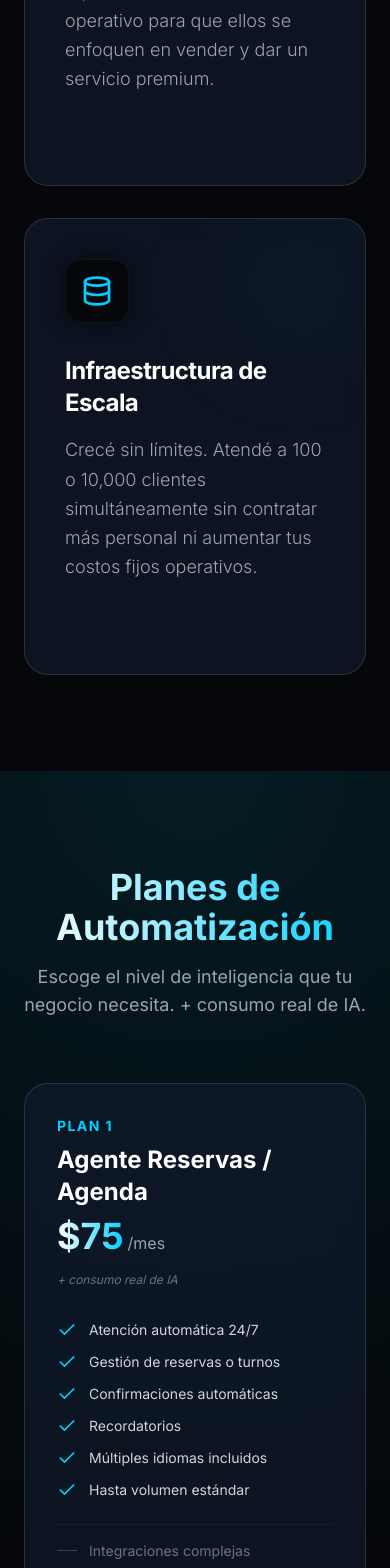
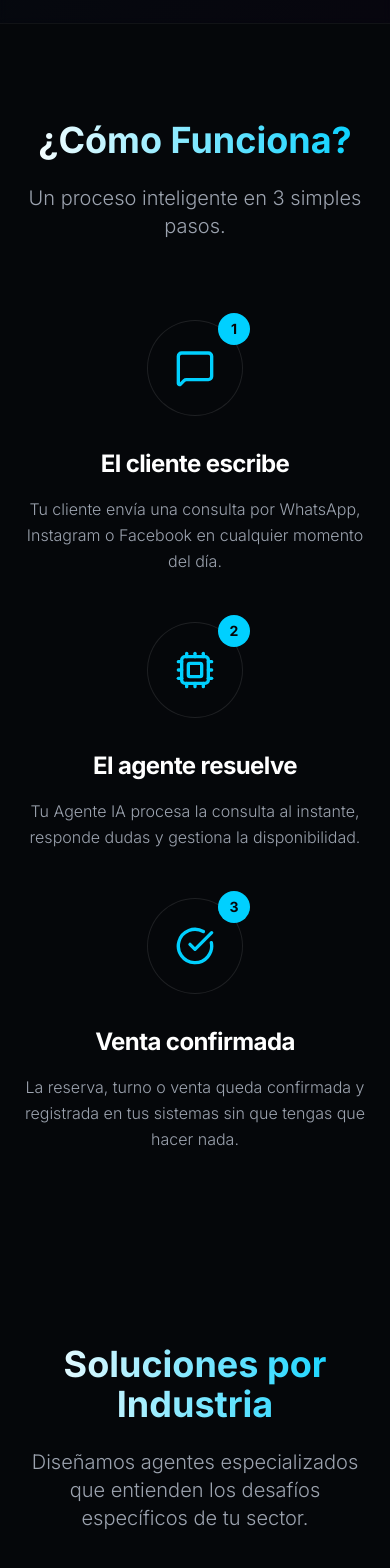
Before and after one commit to javiererce/BlueAutomation, a React (Vite) app: page / in a window 390 px wide. Shown: the part 2900-4468 px from the top of the page. Built offline with nearby package versions, Linux system fonts and the light colour scheme; no server answers.

Commit message:
Conversion Fix: Strategic sections added (UseCases, FAQ, Benefits) and reordered for UX

```diff
--- a/src/App.jsx
+++ b/src/App.jsx
@@ -6,6 +6,8 @@ import HowItWorks from './components/HowItWorks'
 import Testimonials from './components/Testimonials'
 import Contact from './components/Contact'
 import Pricing from './components/Pricing'
+import UseCases from './components/UseCases'
+import FAQ from './components/FAQ'
 import { MessageCircle, Menu, X } from 'lucide-react'
 import { useState } from 'react'
 
@@ -34,15 +36,15 @@ function App() {
           </div>
 
           {/* Desktop Nav */}
-          <div className="hidden md:flex items-center gap-8">
-            <button onClick={() => scrollTo('services')} className="text-gray-400 hover:text-neon-cyan transition-colors text-sm font-medium">Servicios</button>
-            <button onClick={() => scrollTo('pricing')} className="text-gray-400 hover:text-neon-cyan transition-colors text-sm font-medium">Precios</button>
-            <button onClick={() => scrollTo('why-us')} className="text-gray-400 hover:text-neon-cyan transition-colors text-sm font-medium">Nosotros</button>
-            <button onClick={() => scrollTo('how-it-works')} className="text-gray-400 hover:text-neon-cyan transition-colors text-sm font-medium">Proceso</button>
-            <button onClick={() => scrollTo('contact')} className="text-gray-400 hover:text-neon-cyan transition-colors text-sm font-medium">Contacto</button>
+          <div className="hidden md:flex items-center gap-6">
+            <button onClick={() => scrollTo('why-us')} className="text-gray-400 hover:text-neon-cyan transition-colors text-xs font-medium uppercase tracking-wider">Beneficios</button>
+            <button onClick={() => scrollTo('how-it-works')} className="text-gray-400 hover:text-neon-cyan transition-colors text-xs font-medium uppercase tracking-wider">Proceso</button>
+            <button onClick={() => scrollTo('use-cases')} className="text-gray-400 hover:text-neon-cyan transition-colors text-xs font-medium uppercase tracking-wider">Casos</button>
+            <button onClick={() => scrollTo('pricing')} className="text-gray-400 hover:text-neon-cyan transition-colors text-xs font-medium uppercase tracking-wider">Planes</button>
+            <button onClick={() => scrollTo('faq')} className="text-gray-400 hover:text-neon-cyan transition-colors text-xs font-medium uppercase tracking-wider">FAQ</button>
             <button
               onClick={openWhatsApp}
-              className="px-6 py-2 bg-white/5 hover:bg-white/10 border border-white/10 text-white rounded-full font-medium transition-all flex items-center gap-2"
+              className="ml-4 px-6 py-2 bg-white/5 hover:bg-white/10 border border-white/10 text-white rounded-full font-medium transition-all flex items-center gap-2 text-sm"
             >
               <MessageCircle className="w-4 h-4 text-neon-cyan" />
               WhatsApp
@@ -58,11 +60,11 @@ function App() {
         {/* Mobile Nav */}
         {menuOpen && (
           <div className="md:hidden bg-dark/95 backdrop-blur-xl border-t border-white/5 px-6 py-6 space-y-4">
-            <button onClick={() => scrollTo('services')} className="block w-full text-left text-gray-300 hover:text-neon-cyan py-2">Servicios</button>
-            <button onClick={() => scrollTo('pricing')} className="block w-full text-left text-gray-300 hover:text-neon-cyan py-2">Precios</button>
-            <button onClick={() => scrollTo('why-us')} className="block w-full text-left text-gray-300 hover:text-neon-cyan py-2">Nosotros</button>
-            <button onClick={() => scrollTo('how-it-works')} className="block w-full text-left text-gray-300 hover:text-neon-cyan py-2">Proceso</button>
-            <button onClick={() => scrollTo('contact')} className="block w-full text-left text-gray-300 hover:text-neon-cyan py-2">Contacto</button>
+            <button onClick={() => scrollTo('why-us')} className="block w-full text-left text-gray-300 hover:text-neon-cyan py-2 uppercase text-xs tracking-widest font-bold">Beneficios</button>
+            <button onClick={() => scrollTo('how-it-works')} className="block w-full text-left text-gray-300 hover:text-neon-cyan py-2 uppercase text-xs tracking-widest font-bold">Proceso</button>
+            <button onClick={() => scrollTo('use-cases')} className="block w-full text-left text-gray-300 hover:text-neon-cyan py-2 uppercase text-xs tracking-widest font-bold">Casos de Uso</button>
+            <button onClick={() => scrollTo('pricing')} className="block w-full text-left text-gray-300 hover:text-neon-cyan py-2 uppercase text-xs tracking-widest font-bold">Planes</button>
+            <button onClick={() => scrollTo('faq')} className="block w-full text-left text-gray-300 hover:text-neon-cyan py-2 uppercase text-xs tracking-widest font-bold">FAQ</button>
             <button
               onClick={openWhatsApp}
               className="w-full px-5 py-3 bg-neon-cyan text-dark rounded-full font-bold transition-all flex items-center justify-center gap-2"
@@ -76,12 +78,14 @@ function App() {
 
       {/* ════════════════════════ SECCIONES ════════════════════════ */}
       <Hero />
+      <WhyUs /> {/* Moved Up: Beneficios */}
       <Stats />
-      <Services />
-      <Pricing />
-      <WhyUs />
       <HowItWorks />
+      <UseCases /> {/* New */}
+      <Services /> {/* Pila Tecnológica */}
       <Testimonials />
+      <Pricing /> {/* Moved Down */}
+      <FAQ /> {/* New */}
       <Contact />
 
       {/* ═════════════════ BOTÓN FLOTANTE WHATSAPP ═════════════════ */}
--- /dev/null
+++ b/src/components/FAQ.jsx
@@ -0,0 +1,93 @@
+import { motion, AnimatePresence } from 'framer-motion';
+import { ChevronDown } from 'lucide-react';
+import { useState } from 'react';
+
+const faqs = [
+    {
+        question: "¿Funciona con nuestro WhatsApp actual?",
+        answer: "Sí, podemos integrar la IA en tu línea actual o configurar una nueva según prefieras. No perdés tus chats ni tus contactos."
+    },
+    {
+        question: "¿Cuánto cuesta el uso de WhatsApp y la IA?",
+        answer: "Nuestros planes tienen un costo mensual fijo más un consumo real por conversación de IA. Esto garantiza que pagues solo por el valor que recibís."
+    },
+    {
+        question: "¿Cuánto tarda la implementación?",
+        answer: "El despliegue estándar toma entre 7 y 14 días hábiles, incluyendo la configuración de la lógica y el entrenamiento de tu agente personalizado."
+    },
+    {
+        question: "¿Necesitamos cambiar nuestro sistema actual?",
+        answer: "No es necesario. Nuestros agentes están diseñados para integrarse con tus sistemas existentes de gestión (PMS, CRM, etc.) sin fricciones."
+    },
+    {
+        question: "¿Puede responder en distintos idiomas?",
+        answer: "¡Sí! La IA es políglota y puede detectar y responder en el idioma que el cliente prefiera de forma natural."
+    },
+    {
+        question: "¿Qué pasa si la consulta es compleja?",
+        answer: "La IA está entrenada para derivar automáticamente a un humano cuando detecta una consulta que requiere atención personalizada o supera su rango de acción."
+    },
+    {
+        question: "¿Confirma reservas automáticamente?",
+        answer: "Totalmente. El agente puede verificar disponibilidad en tiempo real, confirmar la reserva y enviarte la ficha del cliente lista."
+    }
+];
+
+export default function FAQ() {
+    const [activeIndex, setActiveIndex] = useState(null);
+
+    return (
+        <section className="py-24 relative overflow-hidden bg-dark" id="faq">
+            <div className="container mx-auto px-6 max-w-4xl relative z-10">
+                <div className="text-center mb-16">
+                    <motion.h2
+                        initial={{ opacity: 0, y: 20 }}
+                        whileInView={{ opacity: 1, y: 0 }}
+                        viewport={{ once: true }}
+                        className="text-4xl md:text-5xl font-bold mb-6 text-gradient"
+                    >
+                        Preguntas Frecuentes
+                    </motion.h2>
+                    <p className="text-gray-400 text-xl font-light">
+                        Todo lo que necesitás saber para empezar la transformación.
+                    </p>
+                </div>
+
+                <div className="space-y-4">
+                    {faqs.map((faq, index) => (
+                        <motion.div
+                            key={index}
+                            className="glass-card overflow-hidden"
+                            initial={{ opacity: 0, y: 20 }}
+                            whileInView={{ opacity: 1, y: 0 }}
+                            viewport={{ once: true }}
+                            transition={{ delay: index * 0.1 }}
+                        >
+                            <button
+                                onClick={() => setActiveIndex(activeIndex === index ? null : index)}
+                                className="w-full p-6 flex items-center justify-between text-left hover:bg-white/5 transition-colors"
+                            >
+                                <span className="text-lg font-medium pr-8">{faq.question}</span>
+                                <ChevronDown className={`w-5 h-5 text-neon-cyan transition-transform duration-300 ${activeIndex === index ? 'rotate-180' : ''}`} />
+                            </button>
+                            <AnimatePresence>
+                                {activeIndex === index && (
+                                    <motion.div
+                                        initial={{ height: 0, opacity: 0 }}
+                                        animate={{ height: 'auto', opacity: 1 }}
+                                        exit={{ height: 0, opacity: 0 }}
+                                        transition={{ duration: 0.3, ease: 'easeInOut' }}
+                                    >
+                                        <div className="px-6 pb-6 text-gray-400 font-light leading-relaxed border-t border-white/5 pt-4">
+                                            {faq.answer}
+                                        </div>
+                                    </motion.div>
+                                )}
+                            </AnimatePresence>
+                        </motion.div>
+                    ))}
+                </div>
+            </div>
+        </section>
+    );
+}
--- a/src/components/HowItWorks.jsx
+++ b/src/components/HowItWorks.jsx
@@ -1,71 +1,68 @@
 import { motion } from 'framer-motion';
+import { MessageSquare, Cpu, CheckCircle } from 'lucide-react';
 
 const steps = [
     {
-        number: "01",
-        title: "Diagnóstico Gratuito",
-        description: "Analizamos las necesidades específicas de tu hotel o posada y detectamos las áreas que más se benefician de la automatización."
+        icon: MessageSquare,
+        title: "El cliente escribe",
+        description: "Tu cliente envía una consulta por WhatsApp, Instagram o Facebook en cualquier momento del día."
     },
     {
-        number: "02",
-        title: "Diseño de la Solución",
-        description: "Creamos un plan personalizado eligiendo los agentes ideales: WhatsApp, voz, OCR o RAG, adaptados a tu operación."
+        icon: Cpu,
+        title: "El agente resuelve",
+        description: "Tu Agente IA procesa la consulta al instante, responde dudas y gestiona la disponibilidad."
     },
     {
-        number: "03",
-        title: "Implementación Rápida",
-        description: "Ponemos en marcha tus agentes en menos de 2 semanas, con entrenamiento incluido para tu equipo."
-    },
-    {
-        number: "04",
-        title: "Soporte y Optimización",
-        description: "Monitoreamos el rendimiento de tus agentes, ajustamos respuestas y escalamos la solución según crece tu negocio."
+        icon: CheckCircle,
+        title: "Venta confirmada",
+        description: "La reserva, turno o venta queda confirmada y registrada en tus sistemas sin que tengas que hacer nada."
     }
 ];
 
 export default function HowItWorks() {
     return (
-        <section className="py-24 relative bg-dark-900" id="how-it-works">
-            <div className="container mx-auto px-6 max-w-5xl">
-                <div className="text-center mb-16">
+        <section className="py-24 relative bg-dark" id="how-it-works">
+            <div className="container mx-auto px-6 max-w-6xl relative z-10">
+                <div className="text-center mb-20">
                     <motion.h2
                         initial={{ opacity: 0, y: 20 }}
                         whileInView={{ opacity: 1, y: 0 }}
                         viewport={{ once: true }}
-                        className="text-3xl md:text-5xl font-bold mb-4"
+                        className="text-4xl md:text-6xl font-bold mb-6 text-gradient"
                     >
-                        ¿Cómo <span className="text-primary">Funciona</span>?
+                        ¿Cómo Funciona?
                     </motion.h2>
-                    <p className="text-gray-400 max-w-2xl mx-auto text-lg">
-                        Un proceso simple y transparente de principio a fin.
+                    <p className="text-gray-400 max-w-2xl mx-auto text-xl font-light">
+                        Un proceso inteligente en 3 simples pasos.
                     </p>
                 </div>
 
-                <div className="relative">
-                    {/* Línea vertical conectora */}
-                    <div className="hidden md:block absolute left-1/2 top-0 bottom-0 w-px bg-gradient-to-b from-primary/50 via-primary/20 to-transparent" />
+                <div className="grid grid-cols-1 md:grid-cols-3 gap-12 relative">
+                    {/* Línea conectora horizontal para desktop */}
+                    <div className="hidden md:block absolute top-[40%] left-[20%] right-[20%] h-px bg-gradient-to-r from-transparent via-neon-cyan/30 to-transparent" />
 
-                    <div className="space-y-12">
-                        {steps.map((step, index) => (
+                    {steps.map((step, index) => {
+                        const Icon = step.icon;
+                        return (
                             <motion.div
                                 key={index}
-                                initial={{ opacity: 0, x: index % 2 === 0 ? -30 : 30 }}
-                                whileInView={{ opacity: 1, x: 0 }}
+                                initial={{ opacity: 0, y: 30 }}
+                                whileInView={{ opacity: 1, y: 0 }}
                                 viewport={{ once: true }}
-                                transition={{ delay: 0.1 }}
-                                className={`flex flex-col md:flex-row items-center gap-8 ${index % 2 !== 0 ? 'md:flex-row-reverse' : ''}`}
+                                transition={{ delay: index * 0.2 }}
+                                className="text-center relative z-10 group"
                             >
-                                <div className="flex-1 glass-card p-8">
-                                    <h3 className="text-xl font-bold mb-2">{step.title}</h3>
-                                    <p className="text-gray-400 leading-relaxed">{step.description}</p>
+                                <div className="w-24 h-24 rounded-full bg-dark border border-white/10 flex items-center justify-center mx-auto mb-8 group-hover:border-neon-cyan/50 group-hover:shadow-[0_0_30px_rgba(0,208,255,0.2)] transition-all duration-500 relative">
+                                    <div className="absolute -top-2 -right-2 w-8 h-8 rounded-full bg-neon-cyan text-dark font-bold flex items-center justify-center text-sm">
+                                        {index + 1}
+                                    </div>
+                                    <Icon className="w-10 h-10 text-neon-cyan" />
                                 </div>
-                                <div className="w-16 h-16 rounded-full bg-dark-900 border-2 border-primary flex items-center justify-center text-primary font-bold text-lg shrink-0 z-10">
-                                    {step.number}
-                                </div>
-                                <div className="flex-1 hidden md:block" />
+                                <h3 className="text-2xl font-bold mb-4 tracking-tight">{step.title}</h3>
+                                <p className="text-gray-400 font-light leading-relaxed">{step.description}</p>
                             </motion.div>
-                        ))}
-                    </div>
+                        );
+                    })}
                 </div>
             </div>
         </section>
--- /dev/null
+++ b/src/components/UseCases.jsx
@@ -0,0 +1,94 @@
+import { motion } from 'framer-motion';
+import { Hotel, Utensils, Share2, Check } from 'lucide-react';
+
+const cases = [
+    {
+        title: "Hoteles",
+        icon: Hotel,
+        benefits: [
+            "Confirmación automática de reservas",
+            "Gestión de múltiples habitaciones",
+            "Atención a consultas fuera de horario",
+            "Check-in digital inteligente"
+        ],
+        description: "Optimizá la experiencia de tus huéspedes desde el primer mensaje."
+    },
+    {
+        title: "Restaurantes",
+        icon: Utensils,
+        benefits: [
+            "Reserva automática de mesas",
+            "Confirmación inmediata vía WhatsApp",
+            "Reducción de llamadas perdidas",
+            "Gestión de pedidos y menú digital"
+        ],
+        description: "Mantené tu salón lleno sin distraer a tu personal de la cocina."
+    },
+    {
+        title: "Negocios Digitales",
+        icon: Share2,
+        benefits: [
+            "Respuestas instantáneas en redes sociales",
+            "Captación automática de clientes",
+            "Derivación inteligente a humanos",
+            "Sincronización con catálogos"
+        ],
+        description: "Convertí tus seguidores en clientes reales de forma automática."
+    }
+];
+
+export default function UseCases() {
+    return (
+        <section className="py-24 relative overflow-hidden bg-dark" id="use-cases">
+            <div className="container mx-auto px-6 max-w-6xl relative z-10">
+                <div className="text-center mb-20">
+                    <motion.h2
+                        initial={{ opacity: 0, y: 20 }}
+                        whileInView={{ opacity: 1, y: 0 }}
+                        viewport={{ once: true }}
+                        className="text-4xl md:text-6xl font-bold mb-6 text-gradient"
+                    >
+                        Soluciones por Industria
+                    </motion.h2>
+                    <p className="text-gray-400 max-w-2xl mx-auto text-xl font-light">
+                        Diseñamos agentes especializados que entienden los desafíos específicos de tu sector.
+                    </p>
+                </div>
+
+                <div className="grid grid-cols-1 lg:grid-cols-3 gap-8">
+                    {cases.map((useCase, index) => {
+                        const Icon = useCase.icon;
+                        return (
+                            <motion.div
+                                key={index}
+                                initial={{ opacity: 0, y: 30 }}
+                                whileInView={{ opacity: 1, y: 0 }}
+                                viewport={{ once: true }}
+                                transition={{ delay: index * 0.1 }}
+                                className="glass-card p-10 flex flex-col group overflow-hidden relative"
+                            >
+                                <div className="absolute top-0 right-0 w-32 h-32 bg-neon-cyan/5 rounded-full blur-3xl group-hover:bg-neon-cyan/10 transition-colors" />
+
+                                <div className="w-16 h-16 rounded-2xl bg-dark border border-white/5 flex items-center justify-center mb-8 group-hover:border-neon-cyan/50 transition-all duration-500">
+                                    <Icon className="w-8 h-8 text-neon-cyan" />
+                                </div>
+
+                                <h3 className="text-2xl font-bold mb-4">{useCase.title}</h3>
+                                <p className="text-gray-400 font-light mb-8">{useCase.description}</p>
+
+                                <ul className="space-y-4 mt-auto">
+                                    {useCase.benefits.map((benefit, i) => (
+                                        <li key={i} className="flex items-start gap-3 text-sm text-gray-300">
+                                            <Check className="w-5 h-5 text-neon-cyan shrink-0 mt-0.5" />
+                                            <span>{benefit}</span>
+                                        </li>
+                                    ))}
+                                </ul>
+                            </motion.div>
+                        );
+                    })}
+                </div>
+            </div>
+        </section>
+    );
+}
--- a/src/components/WhyUs.jsx
+++ b/src/components/WhyUs.jsx
@@ -4,23 +4,23 @@ import { CheckCircle, Zap, Shield, Clock, Orbit } from 'lucide-react';
 const reasons = [
     {
         icon: Zap,
-        title: "Atención al Instante",
-        description: "Si no respondés rápido, el cliente se va con la competencia. Nuestra IA garantiza respuestas inmediatas que cierran ventas por vos."
+        title: "Ventas Fuera de Horario",
+        description: "Tu negocio no se detiene. Capturá reservas y cerrá ventas mientras descansás, sin perder ni un solo cliente."
+    },
+    {
+        icon: CheckCircle,
+        title: "100% Automatizado",
+        description: "Respondé todas las consultas al instante. Desde dudas frecuentes hasta gestiones complejas de agenda sin intervención manual."
     },
     {
         icon: Shield,
-        title: "Operación Sin Errores",
-        description: "Eliminamos las fallas humanas y el desorden. Tu negocio funciona con la precisión de un reloj, dándote control total sin esfuerzo."
-    },
-    {
-        icon: Clock,
-        title: "Tu Tiempo es Tuyo",
-        description: "Dejá de atender consultas básicas. Delegá lo repetitivo a la IA y enfocalo en las decisiones que realmente hacen crecer tu empresa."
+        title: "Atención 24/7 Real",
+        description: "Soporte ininterrumpido en WhatsApp e Instagram sin necesidad de aumentar tu equipo humano ni tus costos fijos."
     },
     {
         icon: Orbit,
-        title: "Bajá tus Costos",
-        description: "Aumentamos tu capacidad de atención sin que tengas que contratar más personal. Eficiencia real que impacta directo en tu bolsillo."
+        title: "Reducción de Carga",
+        description: "Liberá a tu personal de las tareas repetitivas. Automatizá confirmaciones y recordatorios para que ellos se enfoquen en lo importante."
     }
 ];
 
```
